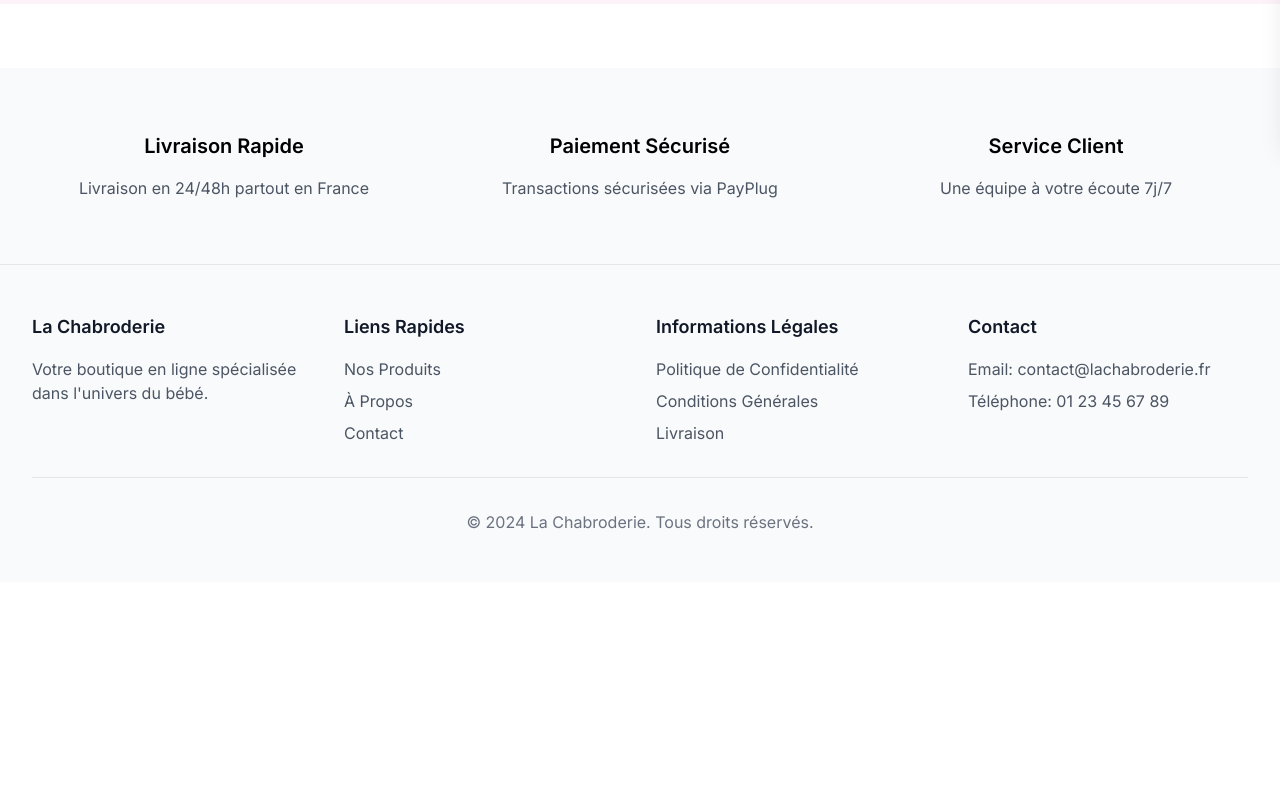
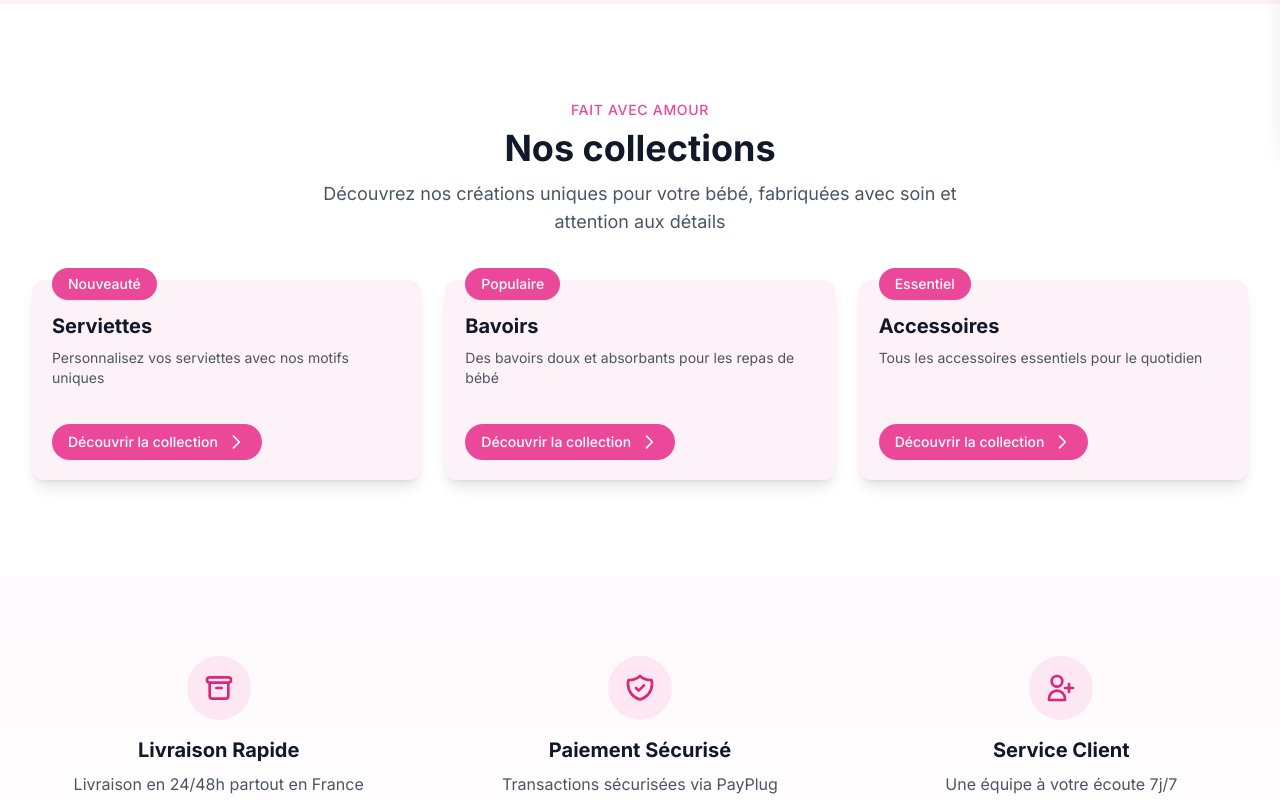
Before and after one commit to game05/ecommerce, a Next.js app: page / in a window 1280 px wide. Shown: the part 660-1460 px from the top of the page. Before the commit the page ends 1242 px from the top, so only its background shows below. Built offline with nearby package versions, Linux system fonts and the light colour scheme.

Commit message:
feat: amélioration de la page des collections et des serviettes
- Mise à jour du design de la section 'Nos collections'
- Optimisation de la page des serviettes
- Mise à jour de la documentation

```diff
--- a/doc/project_structure.json
+++ b/doc/project_structure.json
@@ -215,7 +215,7 @@
                 },
                 {
                   "path": "C:\\Users\\prive\\Desktop\\lachabroderie.fr\\site\\src\\app\\commande\\page.tsx",
-                  "size": 25558,
+                  "size": 26304,
                   "is_file": true
                 }
               ]
@@ -255,7 +255,7 @@
                     },
                     {
                       "path": "C:\\Users\\prive\\Desktop\\lachabroderie.fr\\site\\src\\app\\personnalisation\\[slug]\\page.tsx",
-                      "size": 34779,
+                      "size": 31679,
                       "is_file": true
                     }
                   ]
@@ -323,7 +323,7 @@
               "children": [
                 {
                   "path": "C:\\Users\\prive\\Desktop\\lachabroderie.fr\\site\\src\\components\\cart\\SlideCart.tsx",
-                  "size": 6422,
+                  "size": 7188,
                   "is_file": true
                 }
               ]
--- a/src/app/page.tsx
+++ b/src/app/page.tsx
@@ -68,29 +68,133 @@ export default function Home() {
         </div>
       </section>
 
-      {/* Features */}
-      <section className="bg-gray-50 py-16">
+      {/* Collections */}
+      <section className="py-8">
         <div className="max-w-7xl mx-auto px-4 sm:px-6 lg:px-8">
-          <div className="grid grid-cols-1 md:grid-cols-3 gap-8 text-center">
-            {[
-              {
-                title: 'Livraison Rapide',
-                description: 'Livraison en 24/48h partout en France',
-              },
-              {
-                title: 'Paiement Sécurisé',
-                description: 'Transactions sécurisées via PayPlug',
-              },
-              {
-                title: 'Service Client',
-                description: 'Une équipe à votre écoute 7j/7',
-              },
-            ].map((feature) => (
-              <div key={feature.title} className="space-y-4">
-                <h3 className="text-xl font-semibold">{feature.title}</h3>
-                <p className="text-gray-600">{feature.description}</p>
+          <div className="text-center mb-8 relative">
+            <span className="text-pink-500 text-sm font-medium tracking-wider uppercase mb-2 block">Fait avec amour</span>
+            <h2 className="text-3xl md:text-4xl font-bold text-gray-900 mb-3">Nos collections</h2>
+            <p className="text-gray-600 text-lg max-w-2xl mx-auto">Découvrez nos créations uniques pour votre bébé, fabriquées avec soin et attention aux détails</p>
+          </div>
+
+          <div className="grid grid-cols-1 md:grid-cols-2 lg:grid-cols-3 gap-6">
+            {/* Collection Serviettes */}
+            <div className="group relative overflow-visible rounded-xl shadow-lg transform transition-transform duration-300 hover:-translate-y-2 bg-pink-50 mt-3">
+              <div className="absolute -top-3 left-5">
+                <div className="inline-block px-4 py-1.5 rounded-full text-sm font-medium text-white bg-pink-500 shadow-sm">Nouveauté</div>
               </div>
-            ))}
+              <Link href="/serviettes" className="block">
+                <div className="p-5 flex flex-col justify-between min-h-[200px]">
+                  <div>
+                    <h3 className="text-xl font-bold text-gray-900 mt-3 mb-2">Serviettes</h3>
+                    <p className="text-gray-600 text-sm">Personnalisez vos serviettes avec nos motifs uniques</p>
+                  </div>
+                  <div className="inline-flex items-center text-sm font-medium bg-pink-500 text-white hover:bg-pink-600 transition-colors duration-300 rounded-full px-4 py-2 mt-4 self-start">
+                    Découvrir la collection
+                    <svg className="w-5 h-5 ml-2" fill="none" stroke="currentColor" viewBox="0 0 24 24">
+                      <path strokeLinecap="round" strokeLinejoin="round" strokeWidth={2} d="M9 5l7 7-7 7" />
+                    </svg>
+                  </div>
+                </div>
+              </Link>
+            </div>
+
+            {/* Collection Bavoirs */}
+            <div className="group relative overflow-visible rounded-xl shadow-lg transform transition-transform duration-300 hover:-translate-y-2 bg-pink-50 mt-3">
+              <div className="absolute -top-3 left-5">
+                <div className="inline-block px-4 py-1.5 rounded-full text-sm font-medium text-white bg-pink-500 shadow-sm">Populaire</div>
+              </div>
+              <Link href="/bavoirs" className="block">
+                <div className="p-5 flex flex-col justify-between min-h-[200px]">
+                  <div>
+                    <h3 className="text-xl font-bold text-gray-900 mt-3 mb-2">Bavoirs</h3>
+                    <p className="text-gray-600 text-sm">Des bavoirs doux et absorbants pour les repas de bébé</p>
+                  </div>
+                  <div className="inline-flex items-center text-sm font-medium bg-pink-500 text-white hover:bg-pink-600 transition-colors duration-300 rounded-full px-4 py-2 mt-4 self-start">
+                    Découvrir la collection
+                    <svg className="w-5 h-5 ml-2" fill="none" stroke="currentColor" viewBox="0 0 24 24">
+                      <path strokeLinecap="round" strokeLinejoin="round" strokeWidth={2} d="M9 5l7 7-7 7" />
+                    </svg>
+                  </div>
+                </div>
+              </Link>
+            </div>
+
+            {/* Collection Accessoires */}
+            <div className="group relative overflow-visible rounded-xl shadow-lg transform transition-transform duration-300 hover:-translate-y-2 bg-pink-50 mt-3">
+              <div className="absolute -top-3 left-5">
+                <div className="inline-block px-4 py-1.5 rounded-full text-sm font-medium text-white bg-pink-500 shadow-sm">Essentiel</div>
+              </div>
+              <Link href="/accessoires" className="block">
+                <div className="p-5 flex flex-col justify-between min-h-[200px]">
+                  <div>
+                    <h3 className="text-xl font-bold text-gray-900 mt-3 mb-2">Accessoires</h3>
+                    <p className="text-gray-600 text-sm">Tous les accessoires essentiels pour le quotidien</p>
+                  </div>
+                  <div className="inline-flex items-center text-sm font-medium bg-pink-500 text-white hover:bg-pink-600 transition-colors duration-300 rounded-full px-4 py-2 mt-4 self-start">
+                    Découvrir la collection
+                    <svg className="w-5 h-5 ml-2" fill="none" stroke="currentColor" viewBox="0 0 24 24">
+                      <path strokeLinecap="round" strokeLinejoin="round" strokeWidth={2} d="M9 5l7 7-7 7" />
+                    </svg>
+                  </div>
+                </div>
+              </Link>
+            </div>
+          </div>
+        </div>
+      </section>
+
+      {/* Features Améliorées */}
+      <section className="bg-gradient-to-b from-pink-50/50 to-white py-20">
+        <div className="max-w-7xl mx-auto px-4 sm:px-6 lg:px-8">
+          <div className="grid grid-cols-1 md:grid-cols-3 gap-12">
+            {/* Livraison Rapide */}
+            <div className="relative group">
+              <div className="flex flex-col items-center text-center space-y-4">
+                <div className="w-16 h-16 bg-pink-100 rounded-full flex items-center justify-center group-hover:bg-pink-200 transition-colors duration-300">
+                  <svg className="w-8 h-8 text-pink-600" fill="none" stroke="currentColor" viewBox="0 0 24 24">
+                    <path strokeLinecap="round" strokeLinejoin="round" strokeWidth={2} d="M5 8h14M5 8a2 2 0 110-4h14a2 2 0 110 4M5 8v10a2 2 0 002 2h10a2 2 0 002-2V8m-9 4h4" />
+                  </svg>
+                </div>
+                <div className="space-y-2">
+                  <h3 className="text-xl font-bold text-gray-900">Livraison Rapide</h3>
+                  <p className="text-gray-600">Livraison en 24/48h partout en France</p>
+                </div>
+                <div className="absolute -inset-4 border border-pink-100 rounded-xl opacity-0 group-hover:opacity-100 transition-opacity duration-300" />
+              </div>
+            </div>
+
+            {/* Paiement Sécurisé */}
+            <div className="relative group">
+              <div className="flex flex-col items-center text-center space-y-4">
+                <div className="w-16 h-16 bg-pink-100 rounded-full flex items-center justify-center group-hover:bg-pink-200 transition-colors duration-300">
+                  <svg className="w-8 h-8 text-pink-600" fill="none" stroke="currentColor" viewBox="0 0 24 24">
+                    <path strokeLinecap="round" strokeLinejoin="round" strokeWidth={2} d="M9 12l2 2 4-4m5.618-4.016A11.955 11.955 0 0112 2.944a11.955 11.955 0 01-8.618 3.04A12.02 12.02 0 003 9c0 5.591 3.824 10.29 9 11.622 5.176-1.332 9-6.03 9-11.622 0-1.042-.133-2.052-.382-3.016z" />
+                  </svg>
+                </div>
+                <div className="space-y-2">
+                  <h3 className="text-xl font-bold text-gray-900">Paiement Sécurisé</h3>
+                  <p className="text-gray-600">Transactions sécurisées via PayPlug</p>
+                </div>
+                <div className="absolute -inset-4 border border-pink-100 rounded-xl opacity-0 group-hover:opacity-100 transition-opacity duration-300" />
+              </div>
+            </div>
+
+            {/* Service Client */}
+            <div className="relative group">
+              <div className="flex flex-col items-center text-center space-y-4">
+                <div className="w-16 h-16 bg-pink-100 rounded-full flex items-center justify-center group-hover:bg-pink-200 transition-colors duration-300">
+                  <svg className="w-8 h-8 text-pink-600" fill="none" stroke="currentColor" viewBox="0 0 24 24">
+                    <path strokeLinecap="round" strokeLinejoin="round" strokeWidth={2} d="M18 9v3m0 0v3m0-3h3m-3 0h-3m-2-5a4 4 0 11-8 0 4 4 0 018 0zM3 20a6 6 0 0112 0v1H3v-1z" />
+                  </svg>
+                </div>
+                <div className="space-y-2">
+                  <h3 className="text-xl font-bold text-gray-900">Service Client</h3>
+                  <p className="text-gray-600">Une équipe à votre écoute 7j/7</p>
+                </div>
+                <div className="absolute -inset-4 border border-pink-100 rounded-xl opacity-0 group-hover:opacity-100 transition-opacity duration-300" />
+              </div>
+            </div>
           </div>
         </div>
       </section>
```
Also changed, not shown: doc/project_structure.md (+3 -3 lines), src/app/serviettes/page.tsx (line endings or trailing spaces).
